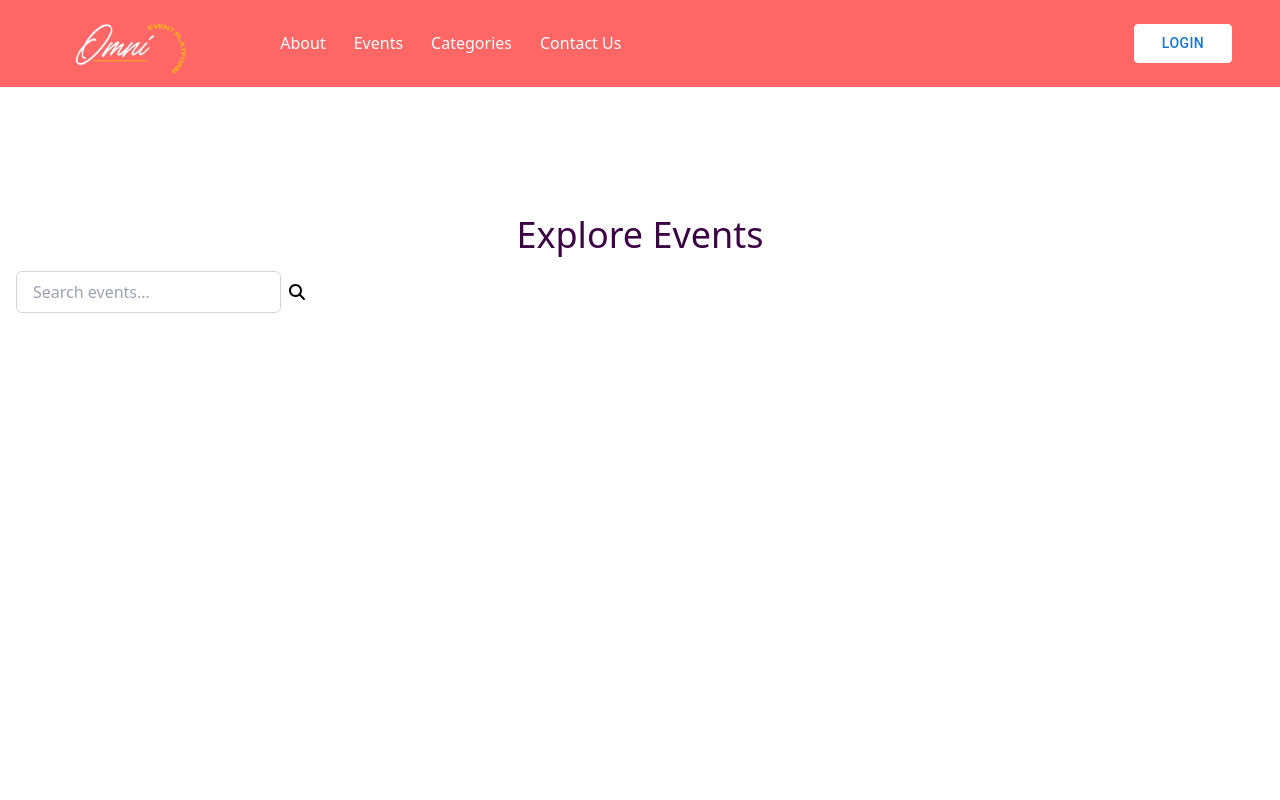
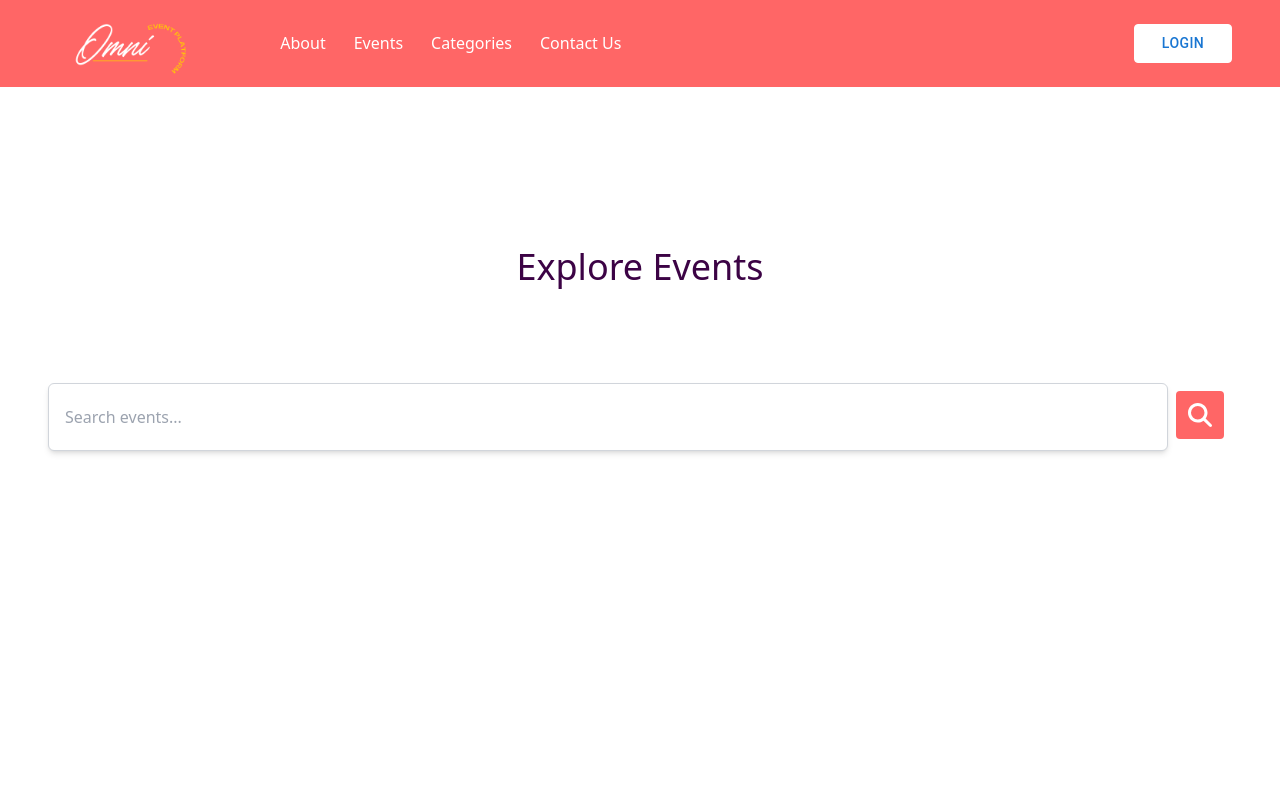
Before and after one commit to chingu-voyages/v47-tier3-team-33, a React (Create React App) app in the folder frontend/: page /events in a window 1280 px wide. Shown: the top 800 px of the page. Built offline with nearby package versions, Linux system fonts and the light colour scheme; what tailwind-hamburgers would draw is missing.

Commit message:
completed search bar on events page

```diff
--- a/frontend/src/components/SearchBar.tsx
+++ b/frontend/src/components/SearchBar.tsx
@@ -1,9 +1,7 @@
-
-
-
-import React, { useState } from 'react';
+import React, { useState, ChangeEvent } from 'react';
 import { FontAwesomeIcon } from '@fortawesome/react-fontawesome';
 import { faSearch } from '@fortawesome/free-solid-svg-icons';
+import 'tailwindcss/tailwind.css';
 
 interface SearchBarProps {
   onSearch: (query: string) => void;
@@ -12,22 +10,24 @@ interface SearchBarProps {
 const SearchBar: React.FC<SearchBarProps> = ({ onSearch }) => {
   const [query, setQuery] = useState<string>('');
 
-  const handleInputChange = (event: React.ChangeEvent<HTMLInputElement>) => {
-    setQuery(event.target.value);
-    onSearch(event.target.value);
+  const handleInputChange = (event: ChangeEvent<HTMLInputElement>) => {
+    const inputValue = event.target.value;
+    setQuery(inputValue);
+    onSearch(inputValue);
   };
 
   return (
-    <div className="flex items-center p-4">
+    <div className="flex w-full p-4 box-border">
       <input
         type="text"
         value={query}
         onChange={handleInputChange}
         placeholder="Search events..."
-        className="w-full px-4 py-2 border border-gray-300 rounded-md focus:outline-none focus:border-blue-500"
+        className="w-full px-4 py-2 border border-gray-300 rounded-md focus:outline-none focus:border-darkTeal shadow-md"
       />
-      <button className="p-2">
-      <FontAwesomeIcon icon={faSearch} className="w-4 h-4" />     </button>
+      <button className="p-2 text-white">
+        <FontAwesomeIcon icon={faSearch} style={{color: "#ffffff",}} className="w-6 h-6 bg-pink rounded p-3" />
+      </button>
     </div>
   );
 };
--- a/frontend/src/pages/ContactPage.tsx
+++ b/frontend/src/pages/ContactPage.tsx
@@ -1,19 +1,17 @@
-// ContactPage.tsx
-import ContactHero from "../components/ContactHero";
+import React from 'react';
+import ContactHero from '../components/ContactHero';
 
-const ContactPage= () => {
+const ContactPage: React.FC = () => {
   return (
-
-    <div className=" flex items-center bg-white h-screen">
-
-        <ContactHero />
+    <div className="flex items-center bg-white h-screen">
+      <ContactHero />
 
       <div className="justify-center container mx-auto px-80 rounded-md">
-
         {/* Contact Form */}
         <form className="bg-white p-10 rounded-lg shadow-lg w-full">
           <div className="mb-4">
             <label htmlFor="name" className="block text-gray-700 text-sm font-bold mb-2">
+              Your Name
             </label>
             <input
               type="text"
@@ -25,6 +23,7 @@ const ContactPage= () => {
           </div>
           <div className="mb-4">
             <label htmlFor="email" className="block text-gray-700 text-sm font-bold mb-2">
+              Your Email
             </label>
             <input
               type="email"
@@ -36,6 +35,7 @@ const ContactPage= () => {
           </div>
           <div className="mb-4">
             <label htmlFor="message" className="block text-gray-700 text-sm font-bold mb-2">
+              How can we help?
             </label>
             <textarea
               id="message"
@@ -47,14 +47,13 @@ const ContactPage= () => {
           </div>
           <button
             type="submit"
-            className="bg-yellow text-white font-bold py-2 px-4 rounded hover:bg-darkTeal"
+            className="bg-pink text-white font-bold py-2 px-4 rounded hover:bg-yellow"
           >
             Send Message
           </button>
         </form>
-        </div>
       </div>
-
+    </div>
   );
 };
 
--- a/frontend/src/pages/EventsPage.tsx
+++ b/frontend/src/pages/EventsPage.tsx
@@ -2,11 +2,11 @@ import SearchBar from "../components/SearchBar"
 
 const EventsPage= () => {
     return (
-        <div className=" justify-center h-screen">
+        <div className=" justify-center h-screen m-8">
             <div className="flex justify-center pt-32 text-black text-4xl ">
                 Explore Events
             </div>
-            <div className= "flex items-center ">
+            <div className= "flex items-center pt-20 ">
             <SearchBar onSearch={function (query: string): void {
                 throw new Error("Function not implemented.");
             } }/>
```
Also changed, not shown: 1 other file (tests, documents, lock files or other folders).
